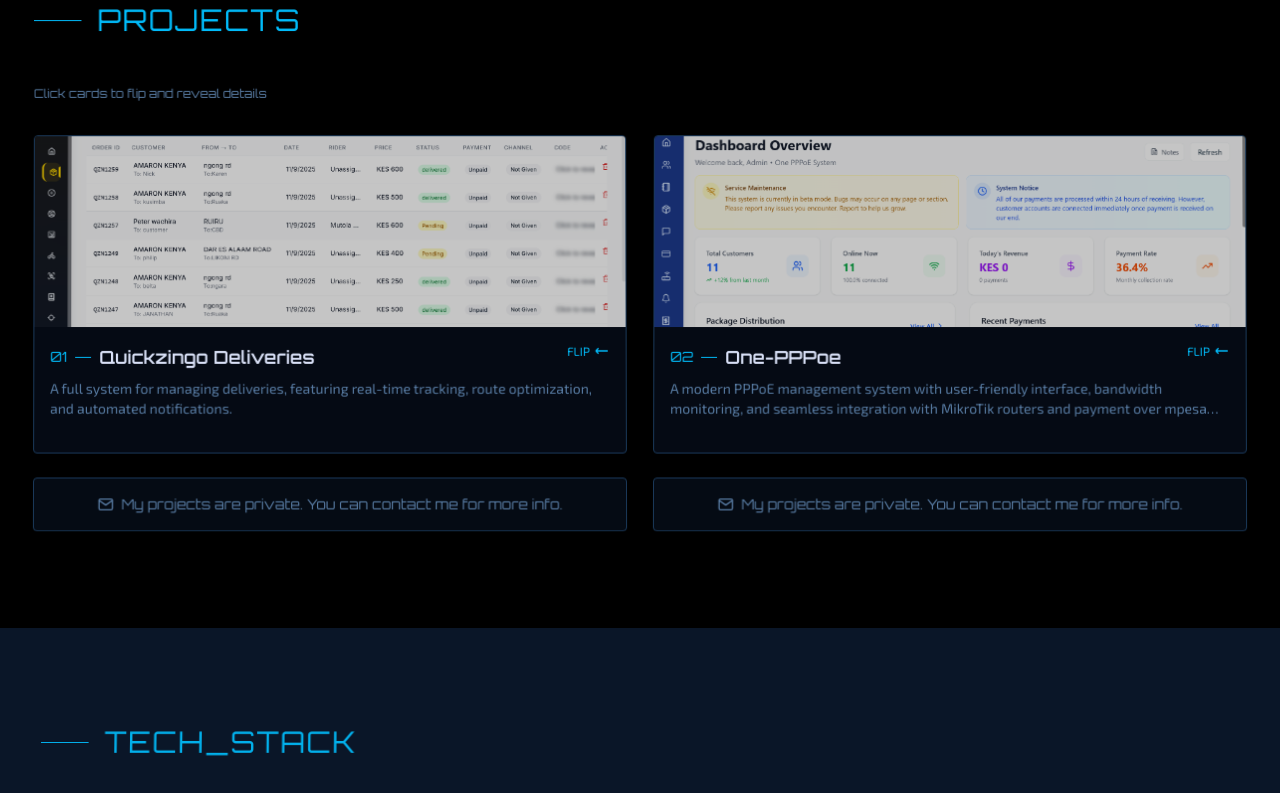
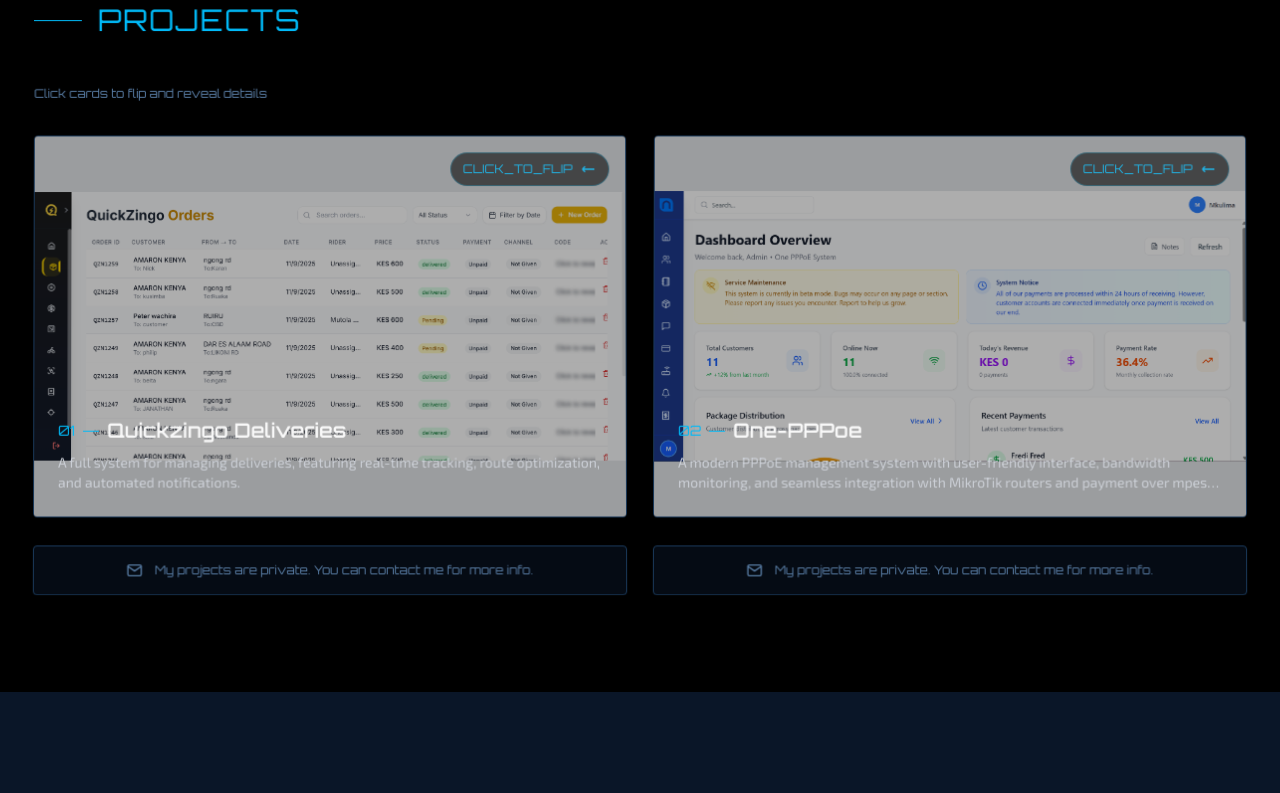
Before and after one commit to dennismutuku2005/my-portfolio, a Next.js app: page / in a window 1280 px wide. Shown: the part 1740-2533 px from the top of the page. Built offline with nearby package versions, Linux system fonts and the light colour scheme.

Commit message:
Corrected flip cards

```diff
--- a/components/flip-project-card.tsx
+++ b/components/flip-project-card.tsx
@@ -70,13 +70,13 @@ export function FlipProjectCard({ project, index }: { project: Project; index: n
         onMouseMove={handleMouseMove}
         onMouseEnter={handleMouseEnter}
         onMouseLeave={handleMouseLeave}
-        className="relative w-full h-80 cursor-pointer transition-all duration-300 transform-style-3d"
+        className="relative w-full h-96 cursor-pointer transition-all duration-300 transform-style-3d"
         style={{
           transformStyle: "preserve-3d",
           transform: isFlipped ? "rotateY(180deg)" : "rotateY(0deg)",
         }}
       >
-        {/* Front Side */}
+        {/* Front Side - FULL SCREENSHOT */}
         <div
           className="absolute inset-0 w-full h-full bg-card border border-border overflow-hidden rounded-lg shadow-lg transition-all duration-300"
           style={{ backfaceVisibility: "hidden" }}
@@ -86,50 +86,40 @@ export function FlipProjectCard({ project, index }: { project: Project; index: n
             isHovered ? 'opacity-100' : 'opacity-0'
           }`} />
 
-          {/* Screenshot */}
-          <div className="relative w-full h-48 bg-gray-200 overflow-hidden">
+          {/* FULL SCREENSHOT - Takes entire card */}
+          <div className="relative w-full h-full bg-gray-200 overflow-hidden">
             <img
               src={project.screenshot || "/placeholder.svg"}
               alt={`Screenshot of ${project.title}`}
-              className="w-full h-full object-cover transition-transform duration-500 group-hover:scale-105"
+              className="w-full h-full object-contain transition-transform duration-500 group-hover:scale-110"
               loading="lazy"
             />
-            <div className="absolute inset-0 bg-black/20 transition-all duration-300 group-hover:bg-black/10" />
+            <div className="absolute inset-0 bg-black/30 transition-all duration-300 group-hover:bg-black/20" />
 
-            {/* Hover overlay */}
-            <div className={`absolute inset-0 bg-primary/5 flex items-center justify-center transition-all duration-300 ${
-              isHovered ? 'opacity-100' : 'opacity-0'
-            }`}>
-              <div className="text-center">
-                <div className="font-mono text-primary text-sm mb-1">CLICK_TO_FLIP</div>
-                <div className="w-8 h-px bg-primary mx-auto"></div>
-              </div>
-            </div>
-          </div>
-
-          {/* Front Content */}
-          <div className="p-4 relative">
+            {/* Content Overlay */}
+            <div className="absolute bottom-0 left-0 right-0 from-black/90 via-black/50 to-transparent p-6">
               <div className="flex items-center gap-2 mb-2">
                 <span className="font-mono text-sm text-primary">
                   {String(index + 1).padStart(2, "0")}
                 </span>
                 <div className="w-4 h-px bg-primary" />
-              <h3 className="font-mono text-lg font-semibold text-foreground">
+                <h3 className="font-mono text-xl font-semibold text-white">
                   {project.title}
                 </h3>
               </div>
 
-            <p className="font-sans text-sm text-muted-foreground line-clamp-2">
+              <p className="font-sans text-sm text-gray-300 line-clamp-2">
                 {project.description}
               </p>
+            </div>
 
-            {/* Flip Hint */}
-            <div className={`absolute top-4 right-4 text-primary transition-all duration-300 ${
-              isHovered ? 'scale-110' : 'scale-100'
+            {/* Flip Hint - Top Right */}
+            <div className={`absolute top-4 right-4 transition-all duration-300 ${
+              isHovered ? 'scale-110 opacity-100' : 'scale-100 opacity-80'
             }`}>
-              <div className="flex items-center gap-1 text-xs">
-                <span>FLIP</span>
-                <svg className="w-4 h-4" viewBox="0 0 24 24" fill="none" stroke="currentColor" strokeWidth="2">
+              <div className="flex items-center gap-2 bg-black/70 backdrop-blur-sm px-3 py-2 rounded-full border border-primary/30">
+                <span className="font-mono text-xs text-primary">CLICK_TO_FLIP</span>
+                <svg className="w-4 h-4 text-primary" viewBox="0 0 24 24" fill="none" stroke="currentColor" strokeWidth="2">
                   <path d="M3 12h18M3 12l4-4M3 12l4 4" />
                 </svg>
               </div>
@@ -137,9 +127,9 @@ export function FlipProjectCard({ project, index }: { project: Project; index: n
           </div>
         </div>
 
-        {/* Back Side */}
+        {/* Back Side - FULL HEIGHT */}
         <div
-          className="absolute inset-0 w-full h-full bg-card border border-primary overflow-hidden rounded-lg shadow-lg transition-all duration-300"
+          className="absolute inset-0 w-full h-full from-card to-card/95 border border-primary overflow-hidden rounded-lg shadow-lg transition-all duration-300"
           style={{
             backfaceVisibility: "hidden",
             transform: "rotateY(180deg)",
@@ -153,9 +143,15 @@ export function FlipProjectCard({ project, index }: { project: Project; index: n
           <div className="p-6 h-full flex flex-col relative">
             {/* Header with Links */}
             <div className="flex items-center justify-between mb-4">
+              <div className="flex items-center gap-2">
+                <span className="font-mono text-sm text-primary">
+                  {String(index + 1).padStart(2, "0")}
+                </span>
+                <div className="w-4 h-px bg-primary" />
                 <h3 className="font-mono text-lg font-semibold text-primary">
                   {project.title}
                 </h3>
+              </div>
               <div className="flex gap-2">
                 <a
                   href={project.github}
@@ -186,13 +182,15 @@ export function FlipProjectCard({ project, index }: { project: Project; index: n
             </p>
 
             {/* Tech Stack */}
-            <div className="flex flex-wrap gap-2 mb-4">
+            <div className="mb-4">
+              <h4 className="font-mono text-xs text-muted-foreground mb-2 uppercase tracking-wider">TECH_STACK</h4>
+              <div className="flex flex-wrap gap-2">
                 {project.techStack.map((tech) => {
                   const IconComponent = techIconMap[tech]
                   return (
                     <span
                       key={tech}
-                    className="flex items-center gap-1.5 px-2 py-1 bg-secondary text-secondary-foreground font-mono text-xs border border-border rounded transform hover:scale-105 transition-transform"
+                      className="flex items-center gap-1.5 px-3 py-1.5 bg-secondary text-secondary-foreground font-mono text-xs border border-border rounded-lg transform hover:scale-105 transition-transform"
                     >
                       {IconComponent && <IconComponent className="w-3.5 h-3.5" />}
                       {tech}
@@ -200,17 +198,18 @@ export function FlipProjectCard({ project, index }: { project: Project; index: n
                   )
                 })}
               </div>
+            </div>
 
             {/* Expand Button */}
             <button
               onClick={handleExpand}
-              className="flex items-center justify-center gap-2 w-full py-2 bg-secondary hover:bg-primary/20 transition-all border border-border rounded text-sm font-mono transform hover:scale-105"
+              className="flex items-center justify-center gap-2 w-full py-3 bg-secondary hover:bg-primary/20 transition-all border border-border rounded-lg text-sm font-mono transform hover:scale-105 group/button"
             >
               <span>VIEW_DETAILS</span>
               <ChevronDownIcon
                 className={`w-4 h-4 transition-transform duration-300 ${
                   isExpanded ? "rotate-180" : ""
-                }`}
+                } group-hover/button:translate-y-0.5`}
               />
             </button>
           </div>
@@ -220,7 +219,7 @@ export function FlipProjectCard({ project, index }: { project: Project; index: n
       {/* Expandable Content */}
       <div
         className={`
-          mt-2 overflow-hidden transition-all duration-500 ease-in-out
+          mt-3 overflow-hidden transition-all duration-500 ease-in-out
           ${isExpanded ? "max-h-32 opacity-100" : "max-h-0 opacity-0"}
         `}
       >
@@ -236,10 +235,10 @@ export function FlipProjectCard({ project, index }: { project: Project; index: n
       </div>
 
       {/* Private Projects Notice */}
-      <div className="mt-4 p-4 bg-secondary/50 border border-border rounded-lg text-center">
-        <div className="flex items-center justify-center gap-2 text-sm text-muted-foreground">
+      <div className="mt-4 p-4 bg-secondary/50 border border-border rounded-lg text-center backdrop-blur-sm">
+        <div className="flex items-center justify-center gap-3 text-sm text-muted-foreground">
           <MailIcon className="w-4 h-4" />
-          <span className="font-mono">
+          <span className="font-mono text-xs">
             My projects are private. You can contact me for more info.
           </span>
         </div>
--- a/lib/site-data.ts
+++ b/lib/site-data.ts
@@ -5,7 +5,7 @@ export const siteData = {
   portrait: "/mydp.jpeg",
   github: "https://https://github.com/dennismutuku2005",
   bio: "I'm Dennis Muuo, a full-stack developer specializing in building exceptional digital experiences. With expertise spanning modern web technologies, cloud architecture, and AI integration, I am able to transform complex problems into elegant solutions. My code is clean and my coffee is strong.",
-  contactEmail: "dennismuuo.dev@gmail.dev",
+  contactEmail: "dennismuuo.dev@gmail.com",
   copyright: "© 2025 Dennis Muuo. All rights reserved.",
 
   projects: [
```
Lines whose indentation alone changed are shown as unchanged.
